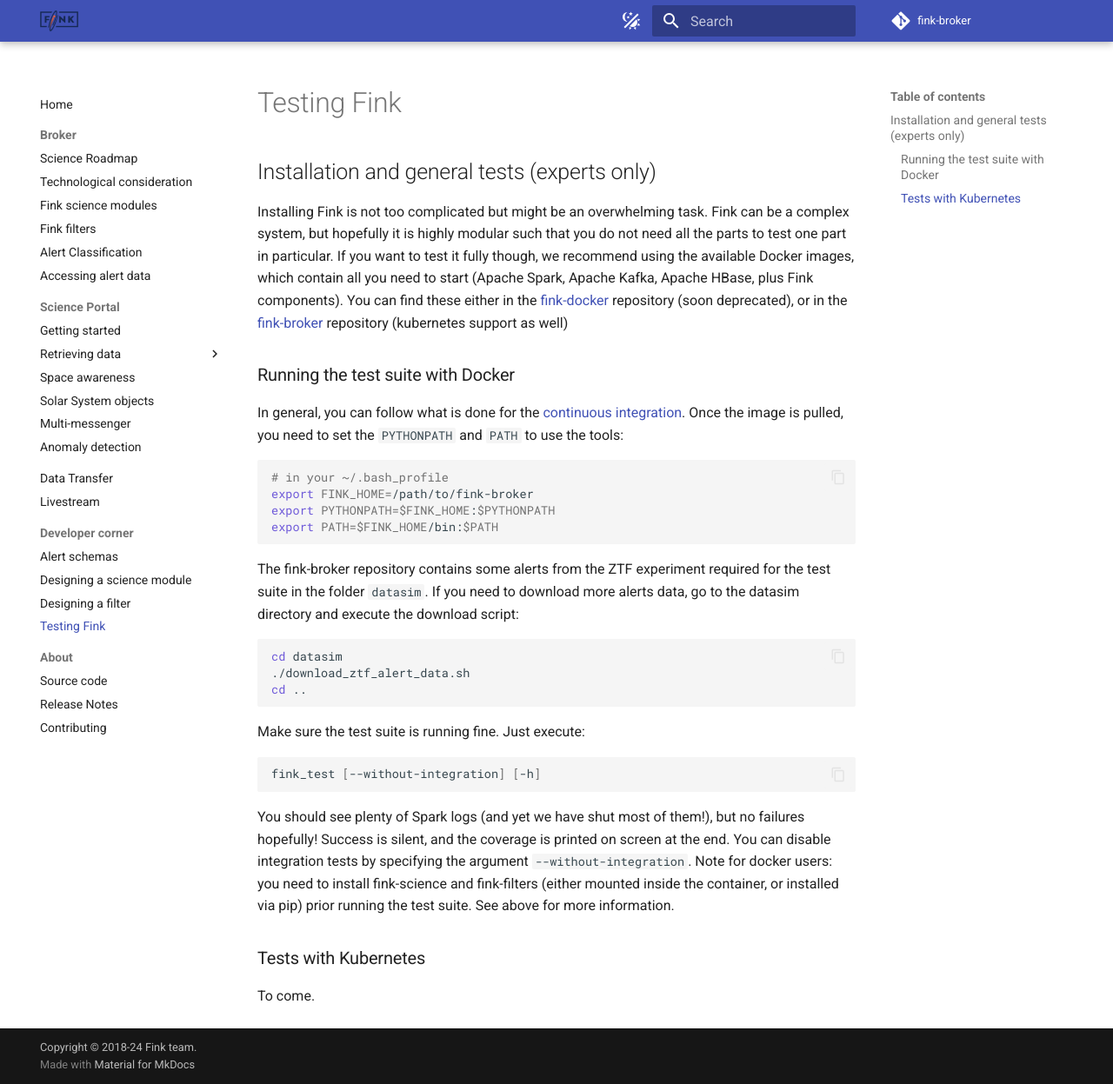
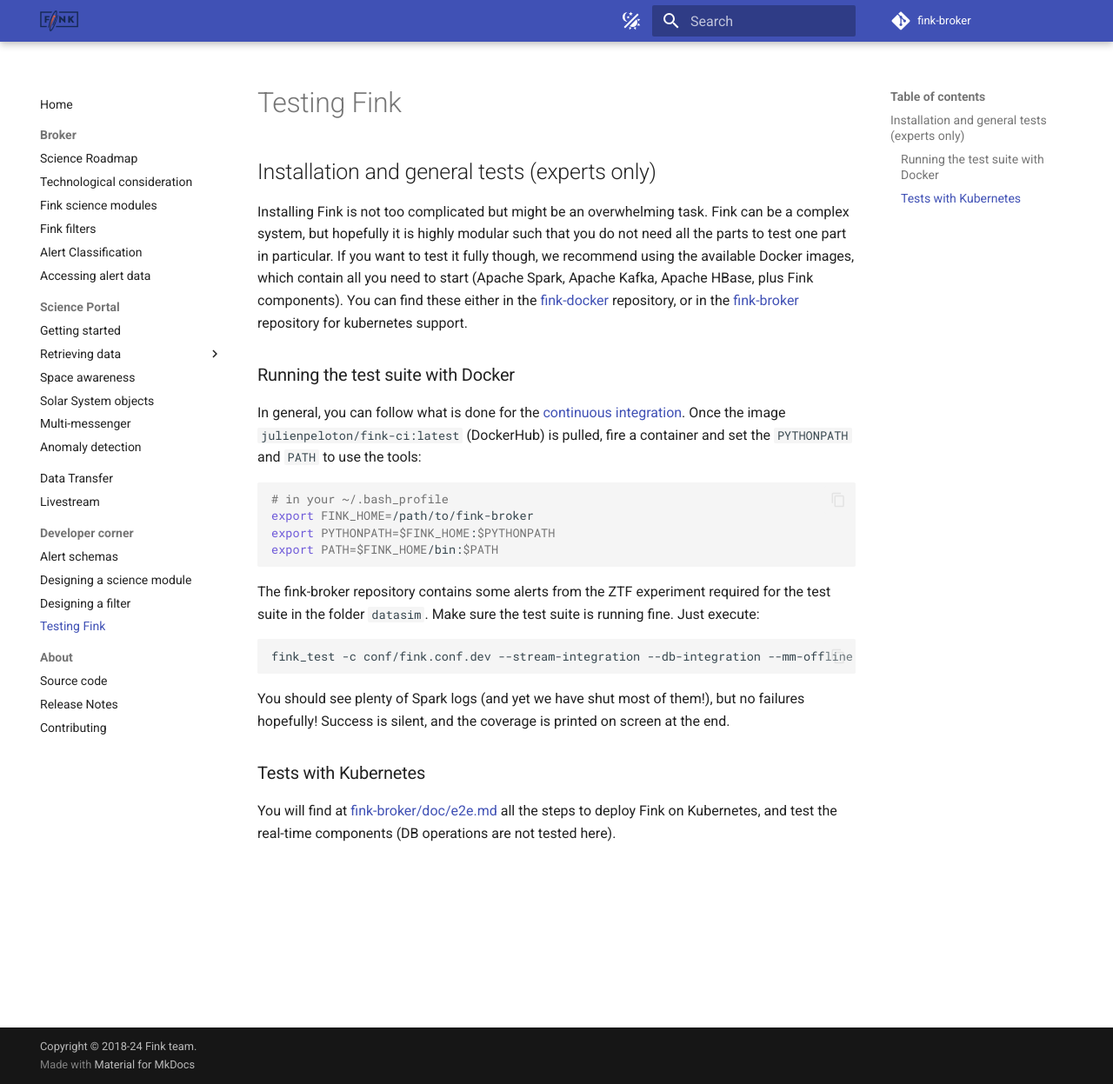
Before and after one commit to astrolabsoftware/fink, an MkDocs documentation site: the page built from docs/developers/testing_fink.md, in a window 1280 px wide and 1247 px high. Shown: the whole window at 87% size. Built offline with MkDocs 1.6.1 and Material for MkDocs 9.7.7, drawn with Linux system fonts in a browser that asks for light colours; comment, search, counter and statistics services are not loaded.

Commit message:
Update doc

````diff
--- a/docs/developers/testing_fink.md
+++ b/docs/developers/testing_fink.md
@@ -1,11 +1,10 @@
 ## Installation and general tests (experts only)
 
-Installing Fink is not too complicated but might be an overwhelming task. Fink can be a complex system, but hopefully it is highly modular such that you do not need all the parts to test one part in particular. If you want to test it fully though, we recommend using the available Docker images, which contain all you need to start (Apache Spark, Apache Kafka, Apache HBase, plus Fink components). You can find these either in the [fink-docker](https://github.com/astrolabsoftware/fink-docker) repository (soon deprecated), or in the [fink-broker](https://github.com/astrolabsoftware/fink-broker/blob/master/doc/devel.adoc) repository (kubernetes support as well)
-
+Installing Fink is not too complicated but might be an overwhelming task. Fink can be a complex system, but hopefully it is highly modular such that you do not need all the parts to test one part in particular. If you want to test it fully though, we recommend using the available Docker images, which contain all you need to start (Apache Spark, Apache Kafka, Apache HBase, plus Fink components). You can find these either in the [fink-docker](https://github.com/astrolabsoftware/fink-docker) repository, or in the [fink-broker](https://github.com/astrolabsoftware/fink-broker/tree/master/doc) repository for kubernetes support.
 
 ### Running the test suite with Docker
 
-In general, you can follow what is done for the [continuous integration](https://github.com/astrolabsoftware/fink-broker/blob/master/.github/workflows/test.yml). Once the image is pulled, you need to set the `PYTHONPATH` and `PATH` to use the tools:
+In general, you can follow what is done for the [continuous integration](https://github.com/astrolabsoftware/fink-broker/blob/master/.github/workflows/test.yml). Once the image `julienpeloton/fink-ci:latest` (DockerHub) is pulled, fire a container and set the `PYTHONPATH` and `PATH` to use the tools:
 
 ```bash
 # in your ~/.bash_profile
@@ -14,22 +13,14 @@ export PYTHONPATH=$FINK_HOME:$PYTHONPATH
 export PATH=$FINK_HOME/bin:$PATH
 ```
 
-The fink-broker repository contains some alerts from the ZTF experiment required for the test suite in the folder `datasim`. If you need to download more alerts data, go to the datasim directory and execute the download script:
+The fink-broker repository contains some alerts from the ZTF experiment required for the test suite in the folder `datasim`. Make sure the test suite is running fine. Just execute:
 
 ```bash
-cd datasim
-./download_ztf_alert_data.sh
-cd ..
+fink_test -c conf/fink.conf.dev --stream-integration --db-integration --mm-offline --unit-tests
 ```
 
-Make sure the test suite is running fine. Just execute:
-
-```bash
-fink_test [--without-integration] [-h]
-```
-
-You should see plenty of Spark logs (and yet we have shut most of them!), but no failures hopefully! Success is silent, and the coverage is printed on screen at the end. You can disable integration tests by specifying the argument `--without-integration`. Note for docker users: you need to install fink-science and fink-filters (either mounted inside the container, or installed via pip) prior running the test suite. See above for more information.
+You should see plenty of Spark logs (and yet we have shut most of them!), but no failures hopefully! Success is silent, and the coverage is printed on screen at the end.
 
 ### Tests with Kubernetes
 
-To come.
+You will find at [fink-broker/doc/e2e.md](https://github.com/astrolabsoftware/fink-broker/blob/master/doc/e2e.md) all the steps to deploy Fink on Kubernetes, and test the real-time components (DB operations are not tested here).
--- a/mkdocs.yml
+++ b/mkdocs.yml
@@ -23,16 +23,13 @@ nav:
         - Resolving names: services/search/resolver.md
         - Draw random objects: services/search/random.md
         - Columns & classes definition: services/search/definitions.md
+        - Troubleshooting: services/search/troubleshooting.md
       - Space awareness: services/search/tracklet.md
       - Solar System objects: services/search/solar_system.md
       - Multi-messenger: services/search/gw.md
       - Anomaly detection: services/search/anomaly_detection.md
     - Data Transfer: services/data_transfer.md
     - Livestream: services/livestream.md
-    # - Services:
-    #   - Livestream: services/livestream.md
-    #   - Science Portal and API: services/science_portal.md
-    #   - Data Transfer: services/data_transfer.md
     - Developer corner:
       - Alert schemas: developers/schemas.md
       - Designing a science module: developers/science_module_tutorial.md
````
Also changed, not shown: docs/broker/services_summary.md (+0 -7 lines), docs/developers/schemas.md (+38 -1 lines), docs/services/science_portal.md (deleted, +0 -47 lines), docs/services/search/troubleshooting.md (+8 -5 lines).
